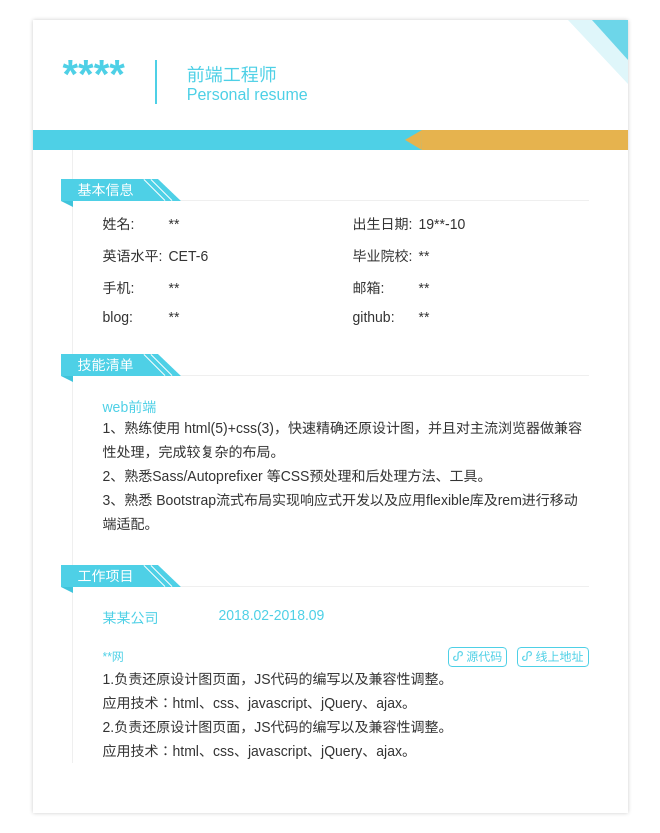
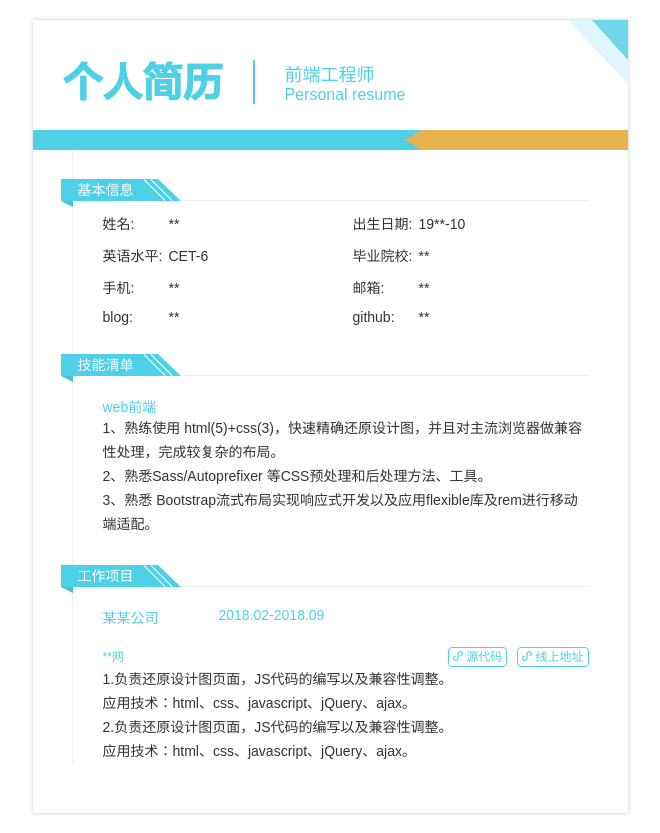
Before and after one commit to alex3347/Resume, a website: page index.html in a window 1280 px wide. Shown: the whole page, without its empty margins (310-970 px from the left). Drawn offline with Linux system fonts and the light colour scheme.

Commit message:
add font

```diff
--- a/index.html
+++ b/index.html
@@ -14,7 +14,7 @@
             <header>
                 <div class="headerTop">
                     <div class="headerTopLeft">
-                        <div class="title">****</div>
+                        <div class="title">个人简历</div>
                         <div class="describe">
                             <div class="position">前端工程师</div>
                             <div class="english">Personal resume</div>
--- a/src/scss/style.scss
+++ b/src/scss/style.scss
@@ -20,6 +20,10 @@ h1, h2, h3, h4, h5, dt, dd, p {
 body {
   font-family: 微软雅黑, 'WenQuanYi Micro Hei', STHeiti, SimSun, sans-serif;
 }
+@font-face {
+  font-family: 方正兰亭中黑;
+  src: url("../font/方正兰亭中黑_GBK.ttf");
+}
 
 .container{
   box-shadow: 0 0 4px #ccc;
@@ -38,10 +42,10 @@ body {
             margin-top: 40px;
             .title{
                 height:40px;
+                font-family: 方正兰亭中黑,微软雅黑;
                 font-size: 40px;
                 padding:0 30px;
                 float: left;
-                margin-top: -8px;
                 font-weight: bold;
             }
             .describe{
```
Also changed, not shown: doc/pic.png, src/css/style.css, src/font/方正兰亭中黑_GBK.ttf (added), src/img/avatar.png (deleted).
